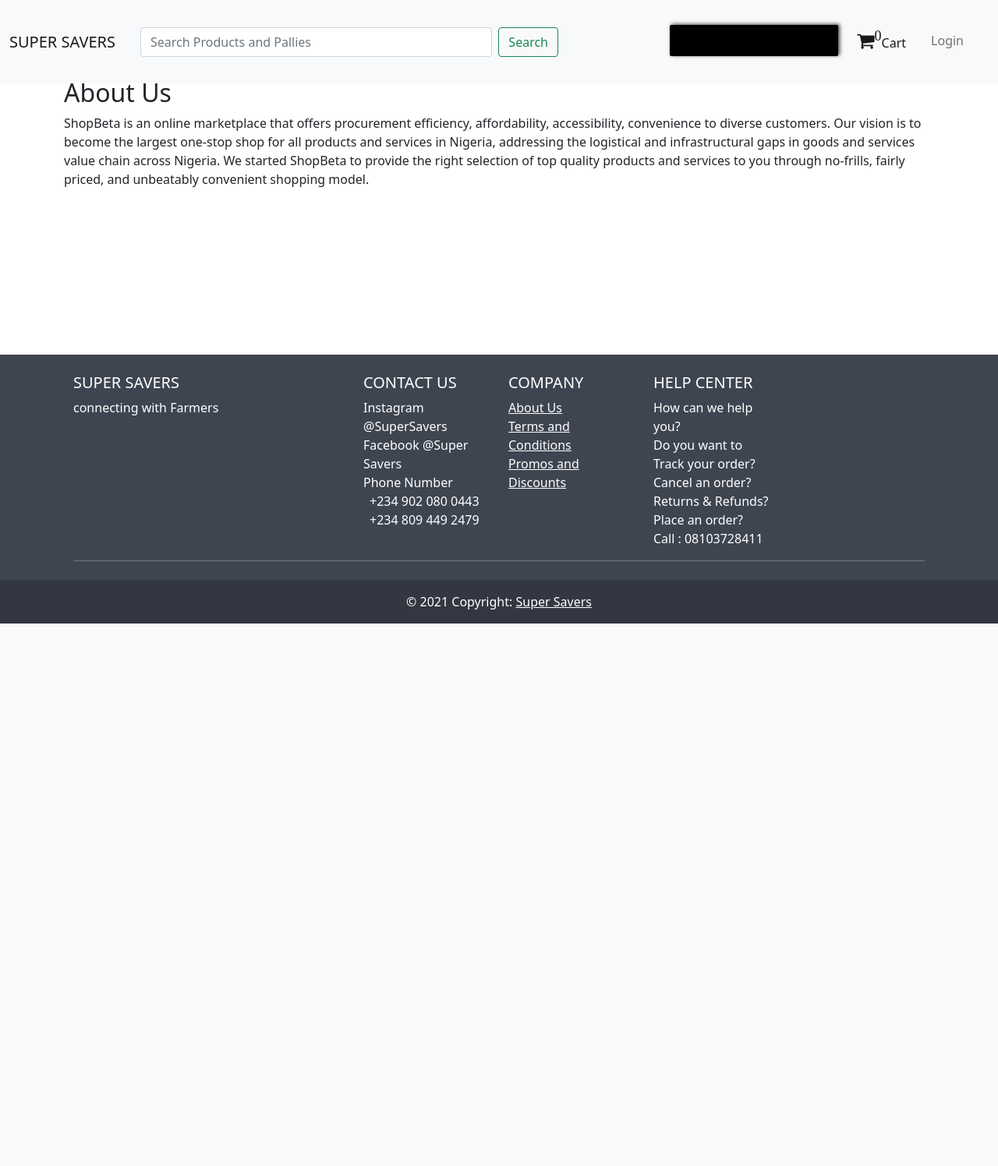
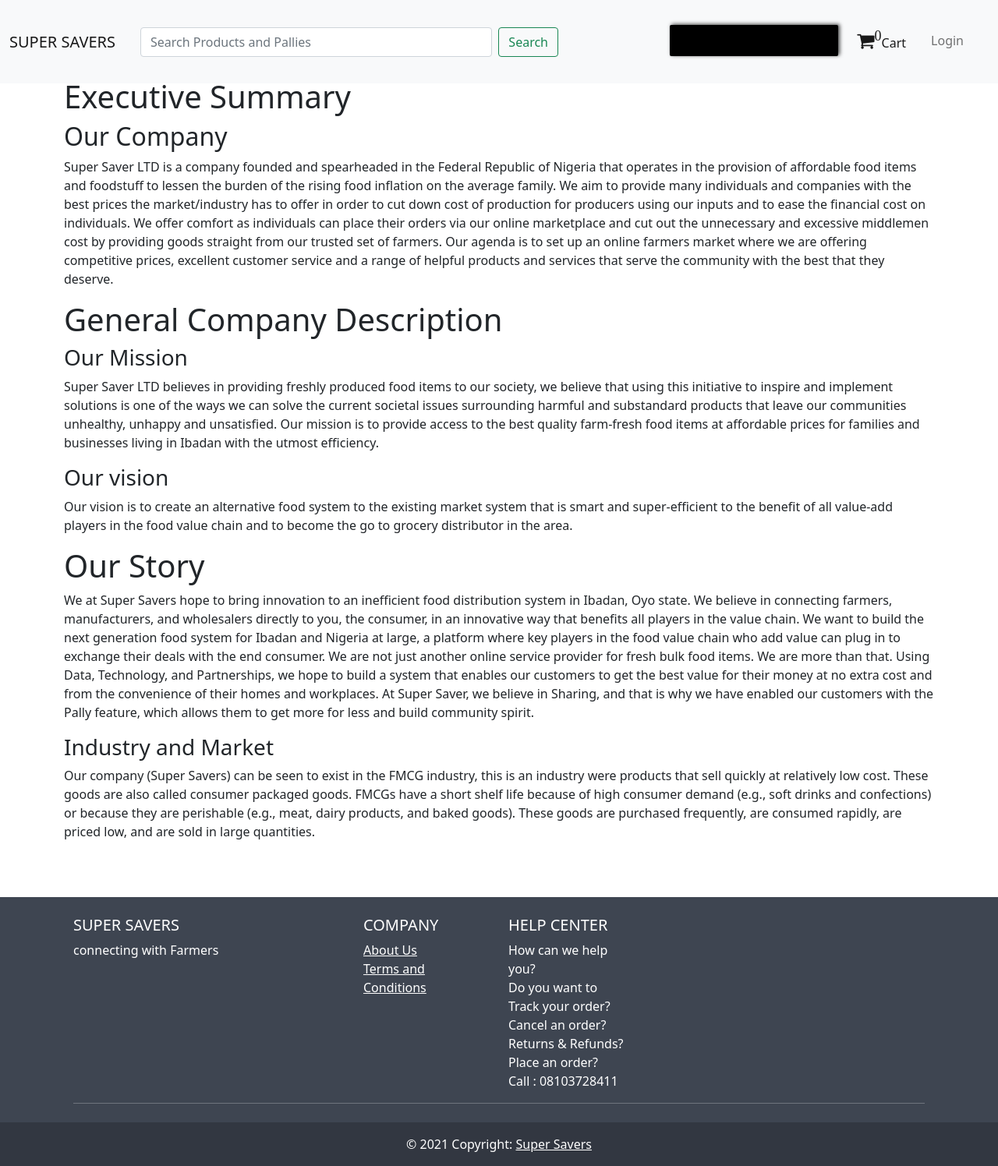
Before and after one commit to Josh596/Super-Savers, a Django app: page /about-us/ in a window 1280 px wide. Shown: the whole page at 78% size. Before the commit the page ends 800 px from the top, so only its background shows below. Run offline with Django 3.2, Linux system fonts and the light colour scheme; parts of the project's set-up code (start-up, migrations or seed data) failed here and were passed over.

Commit message:
minor change

```diff
--- a/general/templates/general/about-us.html
+++ b/general/templates/general/about-us.html
@@ -3,17 +3,65 @@
 
 {% block content %}
 <div class="container mb-5">
-    <h2>About Us</h2>
+    <h1>Executive Summary</h1>
+    <h2>Our Company</h2>
     <p>
-        ShopBeta is an online marketplace that offers procurement efficiency, affordability, accessibility, convenience
-        to
-        diverse customers. Our vision is to become the largest one-stop shop for all products and services in Nigeria,
-        addressing the logistical and infrastructural gaps in goods and services value chain across Nigeria.
+        Super Saver LTD is a company founded and spearheaded in the Federal Republic of Nigeria that operates in the
+        provision of affordable food items and foodstuff to lessen the burden of the rising food inflation on the
+        average family.
+        We aim to provide many individuals and companies with the best prices the market/industry has to offer in order
+        to cut down cost of production for producers using our inputs and to ease the financial cost on individuals. We
+        offer comfort as individuals can place their orders via our online marketplace and cut out the unnecessary and
+        excessive middlemen cost by providing goods straight from our trusted set of farmers. Our agenda is to set up an
+        online farmers market where we are offering competitive prices, excellent customer service and a range of
+        helpful products and services that serve the community with the best that they deserve.
+    </p>
+    <h1>General Company Description</h1>
+    <h3>Our Mission</h3>
+    <p>
+        Super Saver LTD believes in providing freshly produced food items to our society, we believe that using this
+        initiative to inspire and implement solutions is one of the ways we can solve the current societal issues
+        surrounding harmful and substandard products that leave our communities unhealthy, unhappy and unsatisfied. Our
+        mission is to provide access to the best quality farm-fresh food items at affordable prices for families and
+        businesses living in Ibadan with the utmost efficiency.
+    </p>
 
-        We started ShopBeta to provide the right selection of top quality products and services to you through
-        no-frills,
-        fairly priced, and unbeatably convenient shopping model.
+    <h3>
+        Our vision
+    </h3>
+    <p>
+        Our vision is to create an alternative food system to the existing market system that is smart and
+        super-efficient to the benefit of all value-add players in the food value chain and to become the go to grocery
+        distributor in the area.
     </p>
+    <h1>
+        Our Story
+    </h1>
+    <p>
+        We at Super Savers hope to bring innovation to an inefficient food distribution system in Ibadan, Oyo state. We
+        believe in connecting farmers, manufacturers, and wholesalers directly to you, the consumer, in an innovative
+        way that benefits all players in the value chain. We want to build the next generation food system for Ibadan
+        and Nigeria at large, a platform where key players in the food value chain who add value can plug in to exchange
+        their deals with the end consumer.
+        We are not just another online service provider for fresh bulk food items. We are more than that.
+        Using Data, Technology, and Partnerships, we hope to build a system that enables our customers to get the best
+        value for their money at no extra cost and from the convenience of their homes and workplaces.
+        At Super Saver, we believe in Sharing, and that is why we have enabled our customers with the Pally feature,
+        which allows them to get more for less and build community spirit.
+    </p>
+    <h3>
+        Industry and Market
+    </h3>
+    <p>
+        Our company (Super Savers) can be seen to exist in the FMCG industry, this is an industry were products that
+        sell quickly at relatively low cost. These goods are also called consumer packaged goods.
+
+
+        FMCGs have a short shelf life because of high consumer demand (e.g., soft drinks and confections) or because
+        they are perishable (e.g., meat, dairy products, and baked goods). These goods are purchased frequently, are
+        consumed rapidly, are priced low, and are sold in large quantities.
+    </p>
+
 
 
 </div>
--- a/templates/base_footer.html
+++ b/templates/base_footer.html
@@ -17,7 +17,7 @@
                 <!--Grid column-->
 
                 <!--Grid column-->
-                <div class="col-lg-2 col-md-6 mb-4 mb-md-0">
+                <!-- <div class="col-lg-2 col-md-6 mb-4 mb-md-0">
                     <h5 class="text-uppercase">Contact us</h5>
                     <ul class="list-unstyled mb-0">
                         <li>
@@ -34,7 +34,7 @@
                             </ul>
                         </li>
                     </ul>
-                </div>
+                </div> -->
                 <!--Grid column-->
 
                 <!--Grid column-->
@@ -48,10 +48,6 @@
 
                         <li>
                             <a href="{% url 'general:terms_and_conditions' %}" class="text-white">Terms and Conditions</a>
-                        </li>
-
-                        <li>
-                            <a href="{% url 'general:promo_discount' %}" class="text-white">Promos and Discounts</a>
                         </li>
                     </ul>
                 </div>
```
